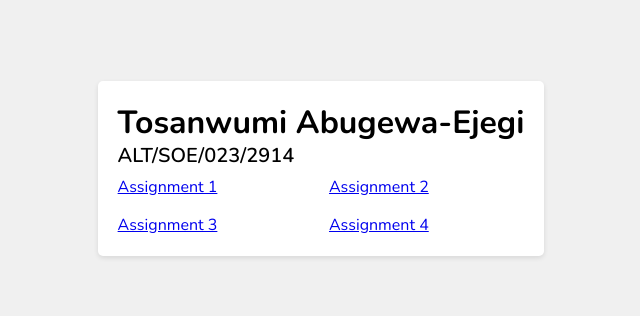
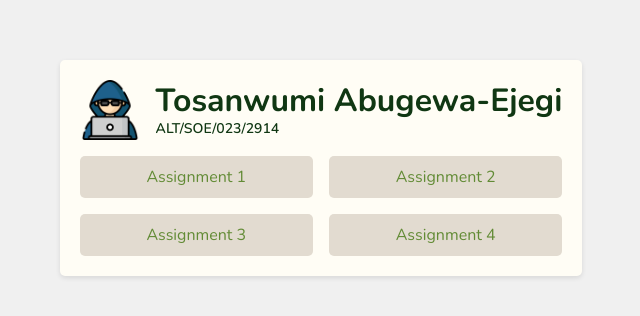
Before and after one commit to hendrixejegi/as-af-sem2-asgmt-1-4, a plain HTML site: page index.html in a window 1280 px wide. Shown: the part 232-548 px from the top of the page, without its empty margins (319-959 px from the left). Drawn offline with nearby package versions, Linux system fonts and the light colour scheme.

Commit message:
Add edit style.css

```diff
--- a/index.html
+++ b/index.html
@@ -10,23 +10,26 @@
     <main>
       <div class="container">
         <div class="header">
-          <h1>Tosanwumi Abugewa-Ejegi</h1>
-          <p>ALT/SOE/023/2914</p>
+          <img src="hacker.png" />
+          <div class="student-info">
+            <h1>Tosanwumi Abugewa-Ejegi</h1>
+            <p>ALT/SOE/023/2914</p>
+          </div>
         </div>
 
         <div class="assignment-group">
-          <div class="assignment">
-            <a target="_blank" href="1/index.html">Assignment 1</a>
-          </div>
-          <div class="assignment">
-            <a target="_blank" href="2/index.html">Assignment 2</a>
-          </div>
-          <div class="assignment">
-            <a target="_blank" href="3/index.html">Assignment 3</a>
-          </div>
-          <div class="assignment">
-            <a target="_blank" href="4/index.html">Assignment 4</a>
-          </div>
+          <a class="assignment" target="_blank" href="1/index.html">
+            Assignment 1
+          </a>
+          <a class="assignment" target="_blank" href="1/index.html">
+            Assignment 2
+          </a>
+          <a class="assignment" target="_blank" href="1/index.html">
+            Assignment 3
+          </a>
+          <a class="assignment" target="_blank" href="1/index.html">
+            Assignment 4
+          </a>
         </div>
       </div>
     </main>
--- a/style.css
+++ b/style.css
@@ -1,4 +1,11 @@
 @import url("https://fonts.googleapis.com/css2?family=Nunito:ital,wght@0,200..1000;1,200..1000&display=swap");
+
+:root {
+  --MILK: #fffdf5;
+  --BONE: #e2dbd0;
+  --MAX-GREEN: #628b35;
+  --PHTHALO-GREEN: #103713;
+}
 
 * {
   margin: 0;
@@ -21,22 +28,63 @@ body {
   margin: 0 auto;
   max-width: 800px;
   border-radius: 5px;
-  background-color: #fff;
+  background-color: var(--MILK);
   box-shadow: 0 2px 5px rgba(0, 0, 0, 0.1);
 }
 
 .header {
-  margin-bottom: 8px;
+  display: flex;
+  align-items: center;
+  margin-bottom: 16px;
+  justify-content: center;
+  color: var(--PHTHALO-GREEN);
 }
 
-.header p {
+.header img {
+  height: auto;
+  max-width: 60px;
+  margin-right: 16px;
+  object-fit: contain;
+}
+
+.student-info h1 {
+  line-height: 2.25rem;
+}
+
+.student-info p {
   font-weight: 600;
-  font-size: 1.25rem;
-  line-height: 1.5rem;
+  font-size: 0.875rem;
 }
 
 .assignment-group {
+  gap: 16px;
   display: grid;
-  grid-template-columns: repeat(2, 1fr);
-  gap: 16px;
+  grid-template-columns: auto auto;
 }
+
+.assignment {
+  padding: 10px;
+  display: block;
+  overflow: hidden;
+  text-align: center;
+  border-radius: 5px;
+  text-decoration: none;
+  color: var(--MAX-GREEN);
+  background-color: var(--BONE);
+}
+
+.assignment:hover {
+  transform: scale(1.1, 1.1);
+  transition: transform 1s;
+}
+
+@media screen and (max-width: 600px) {
+  html,
+  body {
+    padding: 8px;
+  }
+
+  .assignment-group {
+    grid-template-columns: 100%;
+  }
+}
```
Also changed, not shown: hacker.png (added).
